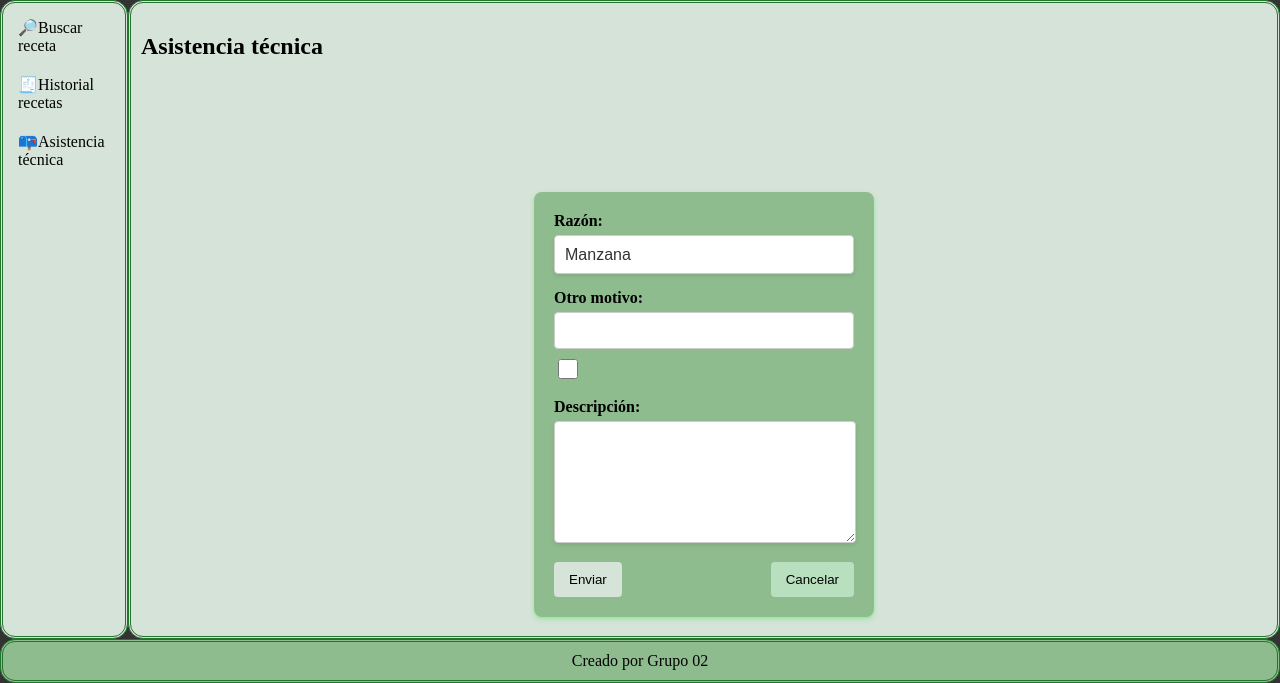
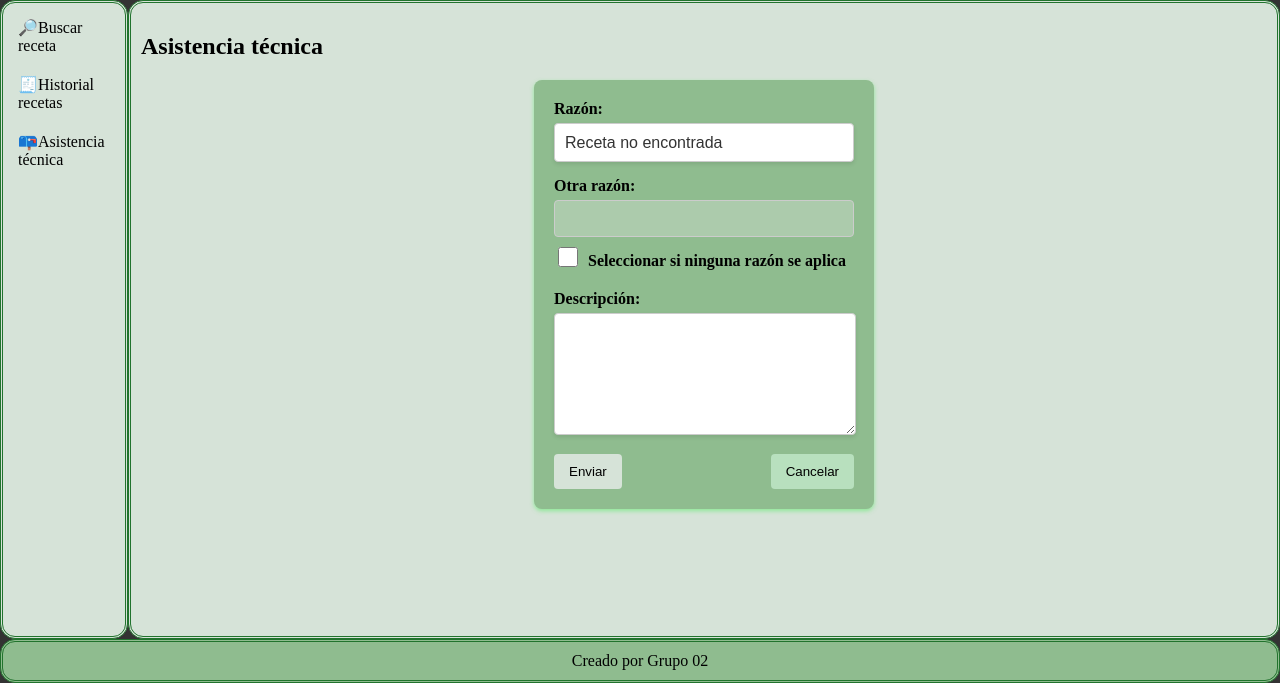
Before and after one commit to Ltm2375/Recetario, a Django app: page /asistencia/ in a window 1280 px wide. Shown: the part 117-800 px from the top of the page. Run offline with Django 5.2, Linux system fonts and the light colour scheme; a user stored in the database is signed in.

Commit message:
Version 2.2: Agregado asistencia tecnica

```diff
--- a/inicioapp/static/styles/main.css
+++ b/inicioapp/static/styles/main.css
@@ -225,6 +225,7 @@ tr:hover {
 }
 .formRegistrar{
     display: flex;
+    justify-content: center;
 }
 .form-container {
     background-color: darkseagreen;
--- a/inicioapp/templates/asistenciaTecnica.html
+++ b/inicioapp/templates/asistenciaTecnica.html
@@ -7,31 +7,73 @@
 <div>
     <h2>Asistencia técnica</h2>
 </div>
-<form action=""class="formLogin">
+<form action="{% url 'asistenciaTecnica' %}" class="formRegistrar" method="post">
+    {% csrf_token %}
     <div class="form-container">
         <div class="form-group">
-            <label for="">Razón:</label>
-            <select id="fruit" name="fruit" class="select">
-                <option value="apple">Manzana</option>
-                <option value="banana">Plátano</option>
-                <option value="cherry">Cereza</option>
-                <option value="date">Dátil</option>
+            <label for="razon">Razón:</label>
+            <select id="razon" name="razon" class="select">
+                {% for razon in razones %}
+                    <option value="{{ forloop.counter }}">{{ razon }}</option>
+                {% endfor %}
             </select>
+            <input type="hidden" id="razon-texto" name="razon_texto">
         </div>
         <div class="form-group">
-            <label for="">Otro motivo:</label>
-            <input type="text">
-            <input type="checkbox" name="" id="" class="inputcheckbox">
+            <label for="motivo">Otra razón:</label>
+            <input type="text" name="motivo" id="motivo">
+            <div style="display: flex;">
+                <input type="checkbox" name="checkbox" id="checkbox" class="inputcheckbox">
+                <label for="checkbox" style="padding-top: 15px;">Seleccionar si ninguna razón se aplica</label>
+            </div>
         </div>
         <div class="form-group">
-            <label for="">Descripción:</label>
-            <textarea name="" id="" rows="5" cols="30"></textarea>
+            <label for="descripcion">Descripción:</label>
+            <textarea name="descripcion" id="descripcion" rows="5" cols="30"></textarea>
         </div>
         <div class="form-actions">
-            <input type="button" value="Enviar" class="btn btn-primary">
+            <input type="submit" value="Enviar" class="btn btn-primary">
             <input type="button" value="Cancelar" class="btn btn-secondary">
         </div>
-
     </div>
 </form>
+<script>
+    document.addEventListener('DOMContentLoaded', function() {
+        const checkbox = document.getElementById('checkbox');
+        const motivoInput = document.getElementById('motivo');
+        const razonSelect = document.getElementById('razon');
+        const razonTexto = document.getElementById('razon-texto');
+        const originalOptions = Array.from(razonSelect.options); // Guardar las opciones originales
+
+        // Inicialmente deshabilitar el input de motivo
+        motivoInput.disabled = true;
+
+        // Manejar el cambio en el checkbox
+        checkbox.addEventListener('change', function() {
+            if (checkbox.checked) {
+                motivoInput.disabled = false;
+                motivoInput.value = ''; // Limpiar el campo de texto
+                razonSelect.disabled = true; // Deshabilitar el select
+                razonTexto.value = ''; // Limpiar el campo oculto
+            } else {
+                motivoInput.disabled = true;
+                razonSelect.disabled = false; // Habilitar el select
+                motivoInput.value = '';
+                razonSelect.innerHTML = ''; // Limpiar las opciones del select
+                originalOptions.forEach(option => {
+                    razonSelect.add(option);
+                });
+                razonTexto.value = razonSelect.options[razonSelect.selectedIndex].text; // Actualizar el texto del select
+            }
+        });
+
+        // Actualizar el texto del campo oculto cuando cambie la selección
+        razonSelect.addEventListener('change', function() {
+            razonTexto.value = razonSelect.options[razonSelect.selectedIndex].text;
+        });
+    });
+</script>
+
+
+
 {%endblock%}
--- a/inicioapp/urls.py
+++ b/inicioapp/urls.py
@@ -15,5 +15,6 @@ urlpatterns = [
     path('registrarUsuario/',views.registrar_usuario,name="registraUsuario"),
     path('loginUsuario/',views.loginUsuario,name="loginUsuario"),
     path('cerrarSesion/',views.logoutUsuario,name="logoutUsuario"),
-    path('historialBusquedas/',views.historial_recetas,name="historial_recetas")
+    path('historialBusquedas/',views.historial_recetas,name="historial_recetas"),
+    path('registrarAsistencia/',views.asistenciaTecnica, name="asistenciaTecnica")
 ]
--- a/inicioapp/views.py
+++ b/inicioapp/views.py
@@ -5,6 +5,7 @@ from django.db.models import Count
 from django.http import JsonResponse
 from django.contrib.auth import *
 from django.contrib import messages
+from django.contrib.auth.decorators import login_required
 # Create your views here.
 
 def index(request):
@@ -20,7 +21,8 @@ def indexlogin(request):
     return render(request,'login.html')
 
 def asistenciaTecnica(request):
-    return render(request,'asistenciaTecnica.html')
+    razones = ['Receta no encontrada','Ingrediente no encontrado','Problema con búsqueda','Problema con historial de recetas','Otro tipo de razón']
+    return render(request,'asistenciaTecnica.html',{'razones': razones})
 
 def historialRecetas(request):
     return render(request,'historialRecetas.html')
@@ -158,3 +160,38 @@ def historial_recetas(request):
     ]
 
     return render(request, 'historialRecetas.html', {'historial_recetas': historial_con_recetas})
+
+@login_required
+def asistenciaTecnica(request):
+    razones = [
+        'Receta no encontrada',
+        'Ingrediente no encontrado',
+        'Problema con búsqueda',
+        'Problema con historial de recetas',
+        'Otro tipo de razón'
+    ]
+
+    if request.method == 'POST':
+        razon_texto = request.POST.get('razon_texto')  # Obtener el texto del select
+        motivo = request.POST.get('motivo', '').strip()
+        checkbox_checked = 'checkbox' in request.POST
+
+        if checkbox_checked:
+            razon = motivo if motivo else 'Otra razón'
+        else:
+            razon = razon_texto if razon_texto else 'Otra razón'
+
+        descripcion = request.POST.get('descripcion', '').strip()
+
+        if razon:  # Asegurarse de que el campo 'razon' no esté vacío
+            mensaje = Mensaje(
+                idUsuario=request.user,
+                razon=razon,
+                descripcion=descripcion
+            )
+            mensaje.save()
+            return redirect('asistencia')  # Reemplaza con la URL a la que redirigir después de guardar
+        else:
+            return render(request, 'asistenciaTecnica.html', {'razones': razones, 'error': 'Debes seleccionar una razón o ingresar un motivo.'})
+
+    return render(request, 'asistenciaTecnica.html', {'razones': razones})
```
Also changed, not shown: db.sqlite3.
